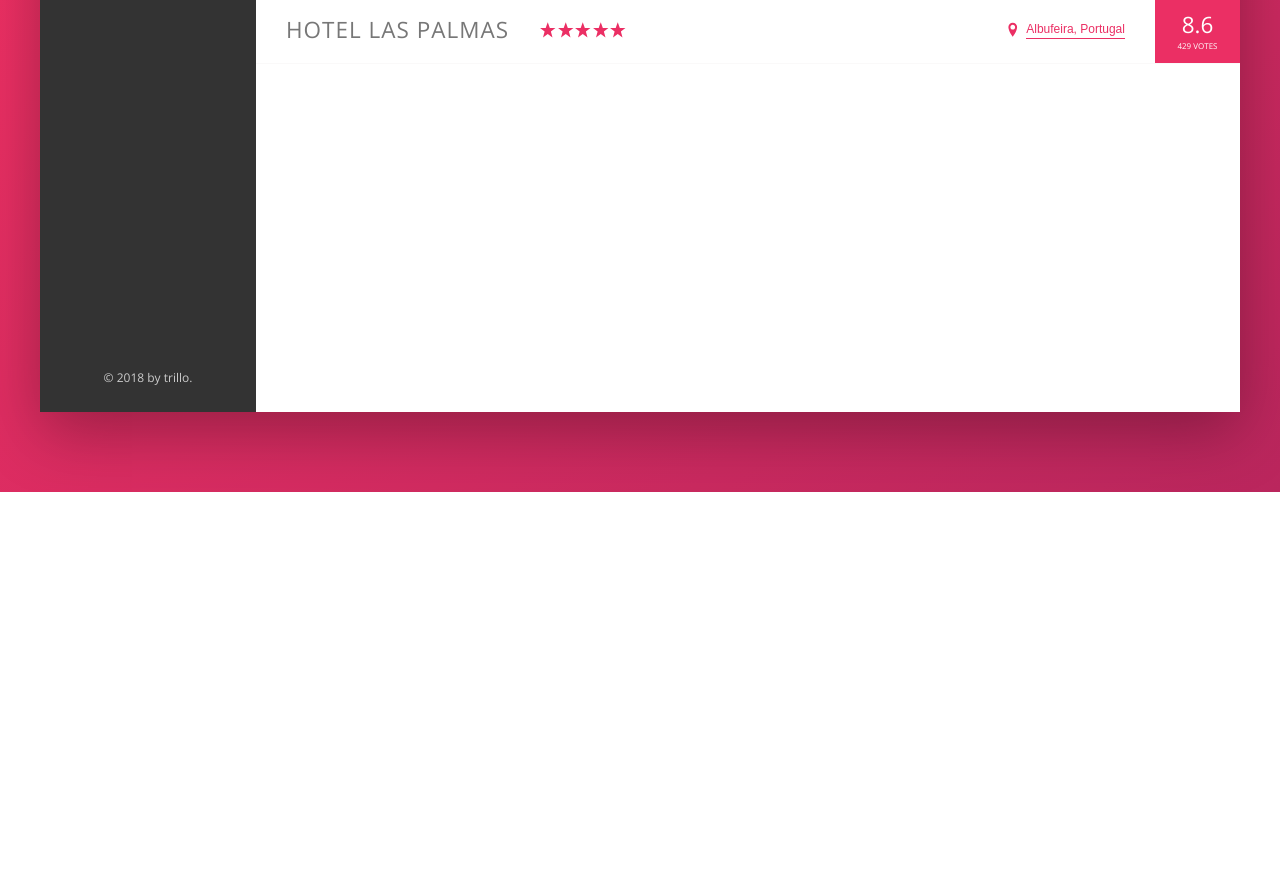
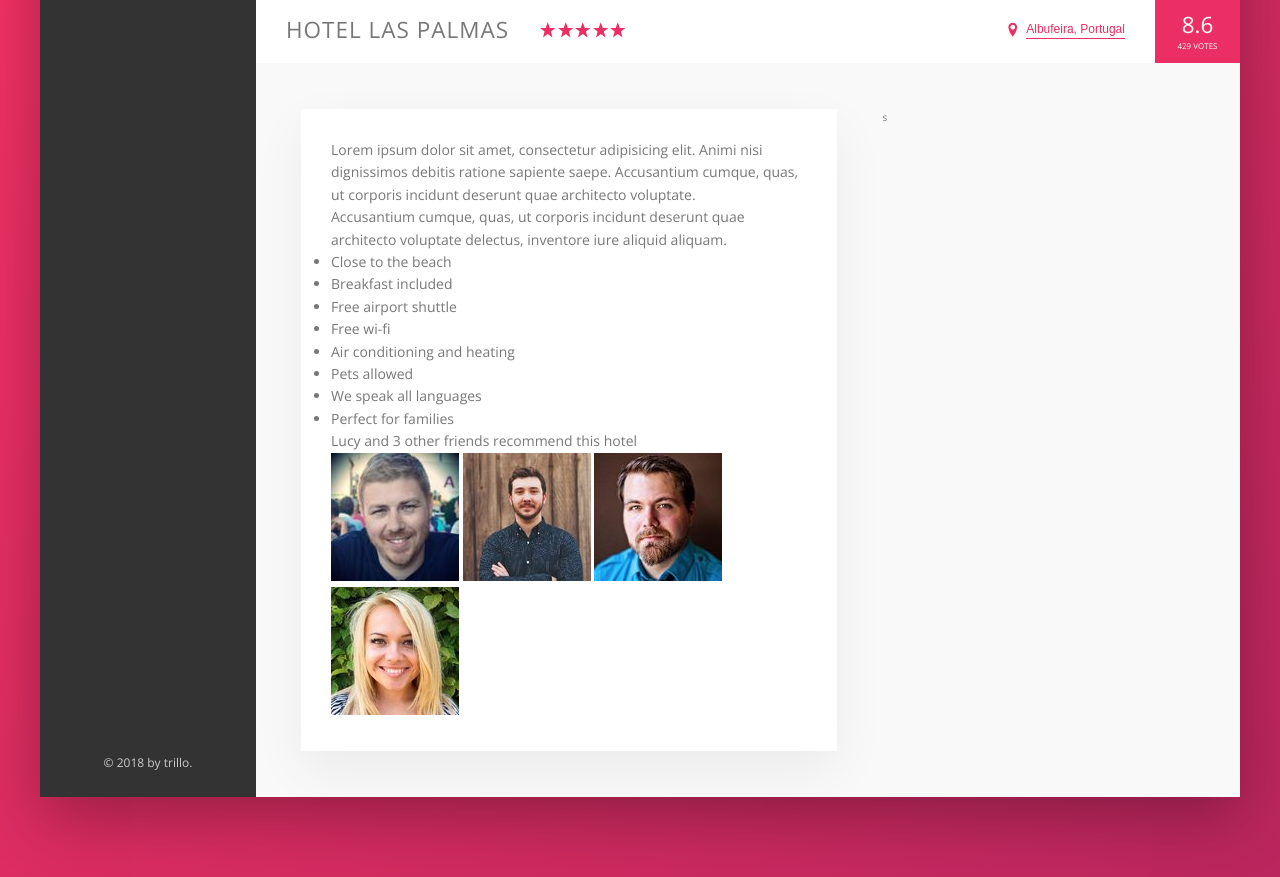
Before and after one commit to csergey8/Trillo, a website: page index.html in a window 1280 px wide. Shown: the part 538-1415 px from the top of the page. Before the commit the page ends 1030 px from the top, so only its background shows below. Drawn offline with nearby package versions, Linux system fonts and the light colour scheme.

Commit message:
html markup hotel review

```diff
--- a/index.html
+++ b/index.html
@@ -133,6 +133,56 @@
                         <div class="overview__rating-count">429 votes</div>
                     </div>
                 </div>
+                <div class="detail">
+                    <div class="description">
+                        <p class="paragraph">
+                            Lorem ipsum dolor sit amet, consectetur adipisicing elit. Animi nisi dignissimos debitis ratione sapiente saepe. Accusantium cumque, quas, ut corporis incidunt deserunt quae architecto voluptate.
+                        </p>
+                        <p class="paragraph">
+                            Accusantium cumque, quas, ut corporis incidunt deserunt quae architecto voluptate delectus, inventore iure aliquid aliquam.
+                        </p>
+                        <ul class="list">
+                            <li class="list__item">
+                                Close to the beach
+                            </li>
+                            <li class="list__item">
+                                Breakfast included
+                            </li>
+                            <li class="list__item">
+                                Free airport shuttle
+                            </li>
+                            <li class="list__item">
+                                Free wi-fi
+                            </li>
+                            <li class="list__item">
+                                Air conditioning and heating
+                            </li>
+                            <li class="list__item">
+                                Pets allowed
+                            </li>
+                            <li class="list__item">
+                                We speak all languages
+                            </li>
+                            <li class="list__item">
+                                Perfect for families
+                            </li>
+                        </ul>
+                        <div class="recommend">
+                            <p class="recommend__count">
+                                Lucy and 3 other friends recommend this hotel
+                            </p>
+                            <div class="recommend__friends">
+                                <img src="img/user-3.jpg" alt="Freind 1" class="recommend__photo">
+                                <img src="img/user-4.jpg" alt="Freind 2" class="recommend__photo">
+                                <img src="img/user-5.jpg" alt="Freind 3" class="recommend__photo">
+                                <img src="img/user-6.jpg" alt="Freind 4" class="recommend__photo">
+                            </div>
+                        </div>
+                    </div>
+                    <div class="user-reviews">
+                        s
+                    </div>
+                </div>
             </main>
         </div>
     </div>
--- a/sass/_base.scss
+++ b/sass/_base.scss
@@ -32,6 +32,10 @@ Grey dark 3: #999
 
     --shadow-dark: 0 2rem 6rem rgba(0, 0, 0, .3);
 
+    --line: 1px solid var(--color-grey-light-1);
+
+    --shadow-light: 0 2rem 5rem rgba(0,0,0,.06);
+
 
 }
 
--- a/sass/_components.scss
+++ b/sass/_components.scss
@@ -188,7 +188,7 @@
  .overview {
     display: flex;
     align-items: center;
-    border-bottom: 1px solid var(--color-grey-light-1);
+    border-bottom: var(--line);
 
 
     &__heading {
--- a/sass/_layout.scss
+++ b/sass/_layout.scss
@@ -3,7 +3,6 @@
     margin: 8rem auto;
     background-color: var(--color-grey-light-2);
     box-shadow: var(--shadow-dark);
-
 
     min-height: 70rem;
 }
@@ -12,8 +11,7 @@
     font-size: 1.4rem;
     height: 7rem;
     background-color: #fff;
-    border-bottom: 1px solid var(--color-grey-light-1);
-
+    border-bottom: var(--line);
     display: flex;
     justify-content: space-between;
     align-items: center;
@@ -25,14 +23,11 @@
 
 .sidebar {
     background-color: var(--color-grey-dark-1);
-
     flex: 0 0 18%;
 
     display: flex;
     flex-direction: column;
     justify-content: space-between;
-
-    height: 80rem;
 }
 
 .hotel-view {
@@ -40,3 +35,26 @@
 
     flex: 1;
 }
+
+.detail {
+    display: flex;
+    padding: 4.5rem;
+    background-color: var(--color-grey-light-1);
+    border-bottom: var(--line);
+}
+
+.description {
+    font-size: 1.4rem;
+    background-color: #fff;
+    box-shadow: var(--shadow-light);
+    padding: 3rem;
+    flex: 0 0 60%;
+    margin-right: 4.5rem;
+}
+
+.user-review {
+    background-color: #fff;
+    box-shadow: var(--shadow-light);
+    padding: 3rem;
+    flex: 1;
+}
```
Also changed, not shown: css/style.css.
